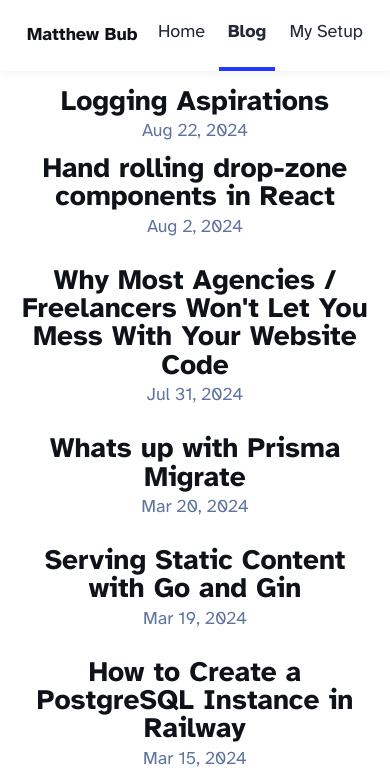
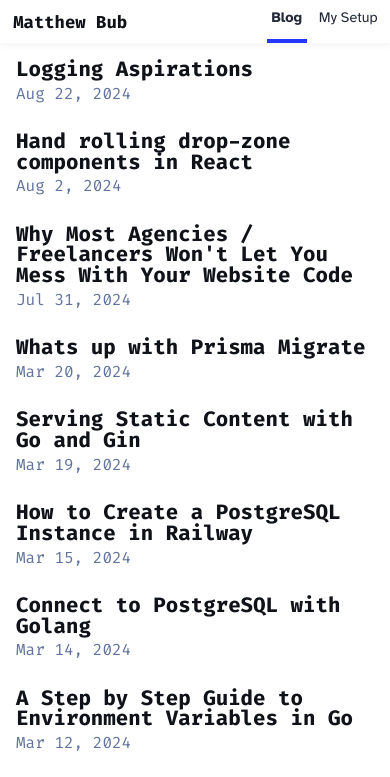
Before and after one commit to matthewbub/mattbub.com, an Astro site: page /blog in a window 390 px wide. Shown: the top 777 px of the page. Built offline with nearby package versions, Linux system fonts and the light colour scheme; Astro itself is replaced by a stand-in of ours; some packages are replaced by stand-ins of ours.

Commit message:
update ui

```diff
--- a/src/components/BaseHead.astro
+++ b/src/components/BaseHead.astro
@@ -28,6 +28,11 @@ const { title, description, image = '/blog-placeholder-1.jpg' } = Astro.props;
 />
 <meta name="generator" content={Astro.generator} />
 
+<!-- Google Fonts -->
+<link rel="preconnect" href="https://fonts.googleapis.com">
+<link rel="preconnect" href="https://fonts.gstatic.com" crossorigin>
+<link href="https://fonts.googleapis.com/css2?family=Fira+Code:wght@300;400;500;600;700&display=swap" rel="stylesheet">
+
 <!-- Font preloads -->
 <link rel="preload" href="/fonts/atkinson-regular.woff" as="font" type="font/woff" crossorigin />
 <link rel="preload" href="/fonts/atkinson-bold.woff" as="font" type="font/woff" crossorigin />
--- a/src/components/Footer.astro
+++ b/src/components/Footer.astro
@@ -51,7 +51,7 @@ const today = new Date();
 </footer>
 <style>
     footer {
-        padding: 2em 1em 6em 1em;
+        padding: 2em 1em 1em 1em;
         /* background: linear-gradient(var(--gray-gradient)) no-repeat; */
         color: rgb(var(--gray));
         text-align: center;
--- a/src/components/Header.astro
+++ b/src/components/Header.astro
@@ -7,7 +7,6 @@ import { SITE_TITLE } from "../consts";
     <nav>
         <h2><a href="/">{SITE_TITLE}</a></h2>
         <div class="internal-links">
-            <HeaderLink href="/">Home</HeaderLink>
             <HeaderLink href="/blog">Blog</HeaderLink>
             <!-- <HeaderLink href="/about">About</HeaderLink> -->
             <HeaderLink href="/setup">My Setup</HeaderLink>
@@ -79,6 +78,25 @@ import { SITE_TITLE } from "../consts";
         width: 32px;
     }
     @media (max-width: 720px) {
+        header {
+            padding: 0 0.5em;
+        }
+        nav {
+            flex-wrap: wrap;
+            gap: 0.5em;
+        }
+        h2 {
+            font-size: 1.2em;
+        }
+        .internal-links {
+            display: flex;
+            gap: 0.5em;
+            flex-wrap: wrap;
+        }
+        nav a {
+            padding: 0.5em 0.3em;
+            font-size: 0.9em;
+        }
         .social-links {
             display: none;
         }
--- a/src/pages/blog/index.astro
+++ b/src/pages/blog/index.astro
@@ -37,7 +37,7 @@ const posts = (await getCollection('blog')).sort(
 			ul li {
 				width: 100%;
 				margin-bottom: 1rem;
-				text-align: center;
+				text-align: left;
 			}
 			/* ul li:first-child img {
 				width: 100%;
@@ -71,14 +71,9 @@ const posts = (await getCollection('blog')).sort(
 				}
 				ul li {
 					width: 100%;
-					text-align: center;
+					text-align: left;
 				}
-				ul li:first-child {
-					margin-bottom: 0;
-				}
-				ul li:first-child .title {
-					font-size: 1.563em;
-				}
+
 			}
 		</style>
 	</head>
--- a/src/styles/global.css
+++ b/src/styles/global.css
@@ -58,6 +58,7 @@ h6 {
     margin: 0 0 0.5rem 0;
     color: rgb(var(--black));
     line-height: 1.2;
+    font-family: 'Fira Code', monospace;
 }
 h1 {
     font-size: 3.052em;
@@ -86,9 +87,11 @@ a:hover {
 }
 p {
     margin-bottom: 1em;
+    font-family: 'Fira Code', monospace;
 }
 .prose p {
     margin-bottom: 2em;
+    font-family: 'Fira Code', monospace;
 }
 textarea {
     width: 100%;
@@ -99,6 +102,11 @@ input {
 }
 table {
     width: 100%;
+}
+ul,
+ol,
+li {
+    font-family: 'Fira Code', monospace;
 }
 img {
     max-width: 100%;
@@ -122,6 +130,7 @@ blockquote {
     padding: 0 0 0 20px;
     margin: 0px;
     font-size: 1.333em;
+    font-family: 'Fira Code', monospace;
 }
 hr {
     border: none;
@@ -129,10 +138,25 @@ hr {
 }
 @media (max-width: 720px) {
     body {
-        font-size: 18px;
+        font-size: 16px;
     }
     main {
         padding: 1em;
+    }
+    h1 {
+        font-size: 2.2em;
+    }
+    h2 {
+        font-size: 1.8em;
+    }
+    h3 {
+        font-size: 1.5em;
+    }
+    h4 {
+        font-size: 1.3em;
+    }
+    h5 {
+        font-size: 1.1em;
     }
 }
 
```
Also changed, not shown: src/pages/setup.astro (+37 -28 lines).
